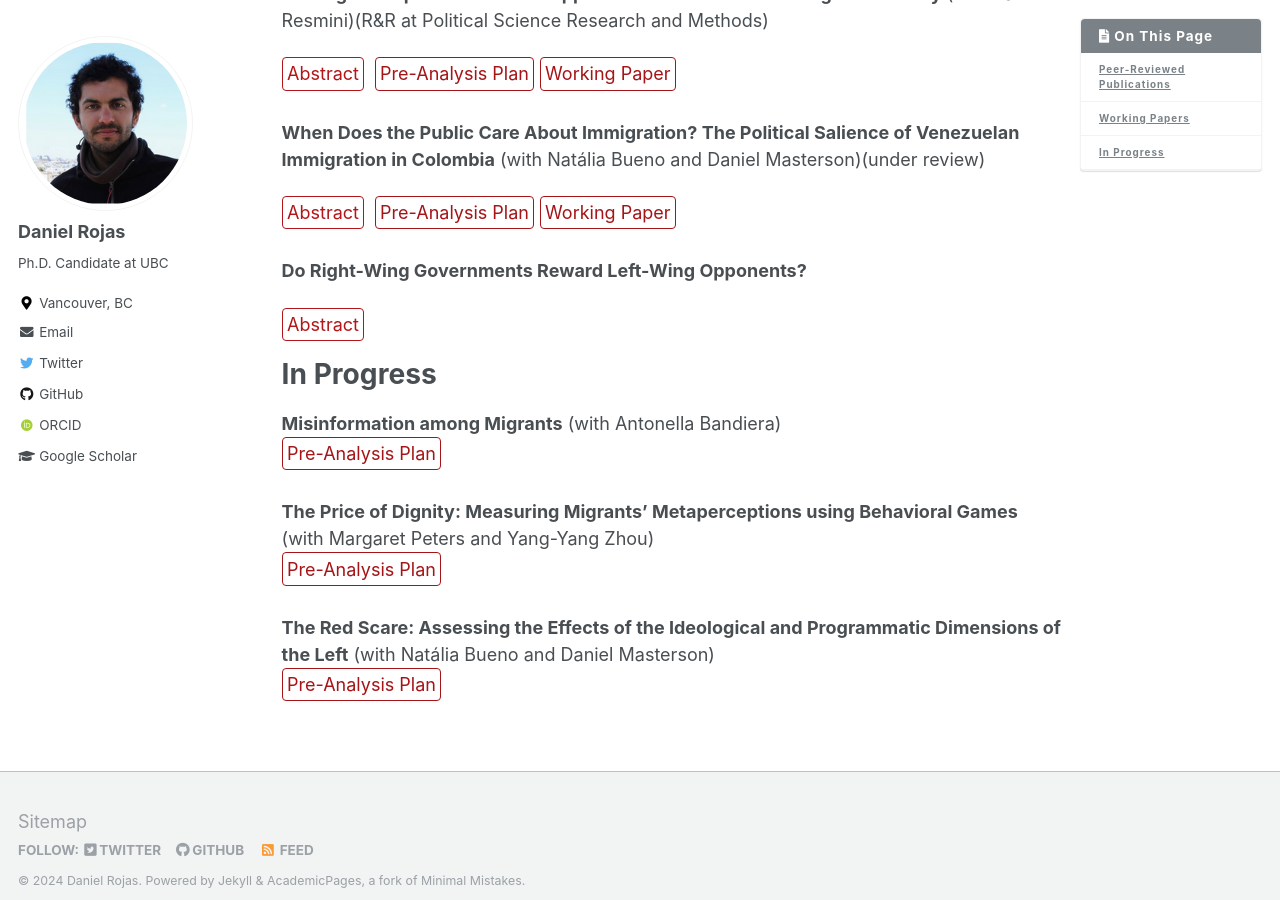
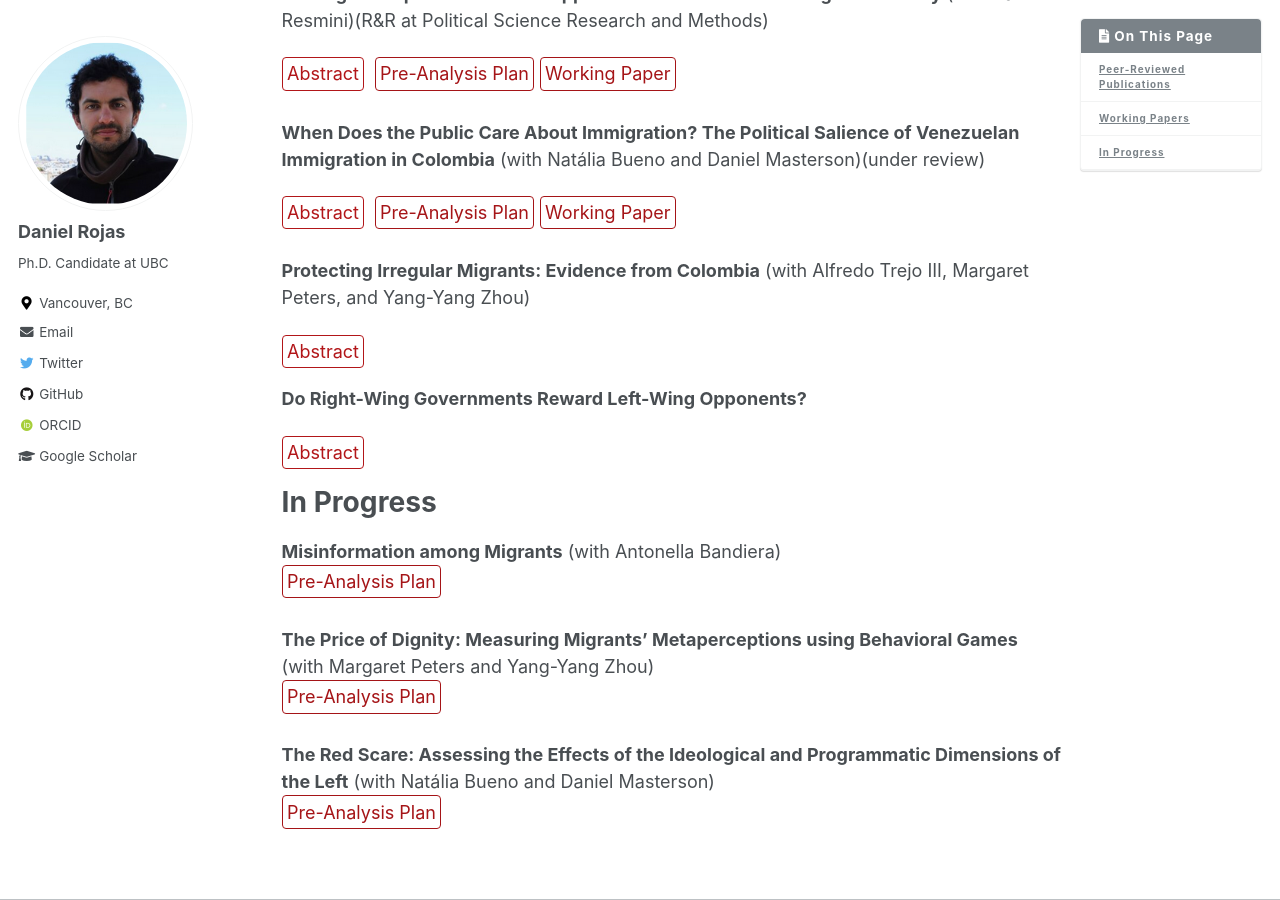
Before and after one commit to danielrojaslozano/danielrojaslozano.github.io, a Jekyll site: the page built from _pages/research.md, in a window 1280 px wide and 900 px high, scrolled down 515 px. Built offline with Jekyll 4.4.1, drawn with Linux system fonts in a browser that asks for light colours; some web fonts are replaced.

Commit message:
Update research.md

```diff
--- a/_pages/research.md
+++ b/_pages/research.md
@@ -79,6 +79,10 @@ details > p {
 [Pre-Analysis Plan](https://osf.io/uk7qr){: .btn--research}
 [Working Paper](https://osf.io/preprints/socarxiv/ftsuz){: .btn--research}
 
+**Protecting Irregular Migrants: Evidence from Colombia** (with Alfredo Trejo III, Margaret Peters, and Yang-Yang Zhou)
+<br />
+<details><summary>Abstract</summary><p> When do host governments protect migrants and expand their rights? On February 8, 2021, Colombian President Iván Duque announced a 10-year temporary protected status for over 1.7 million Venezuelan migrants, a policy shift that contrasts with more restrictive migration responses globally. This paper examines the underlying motivations for Colombia's unexpected generosity, identifying three key factors: the pragmatic response to challenges in border control, the economic and legibility benefits of migrant regularization, and the pursuit of international reputation gains. Drawing on interviews with 30 Colombian policymakers, politicians, diplomats, bureaucrats, and NGO leaders, this study offers new insights into the drivers of inclusive migration policies in the Global South.</p>
+</details> &nbsp;
 
 **Do Right-Wing Governments Reward Left-Wing Opponents?**
 <br />
```
